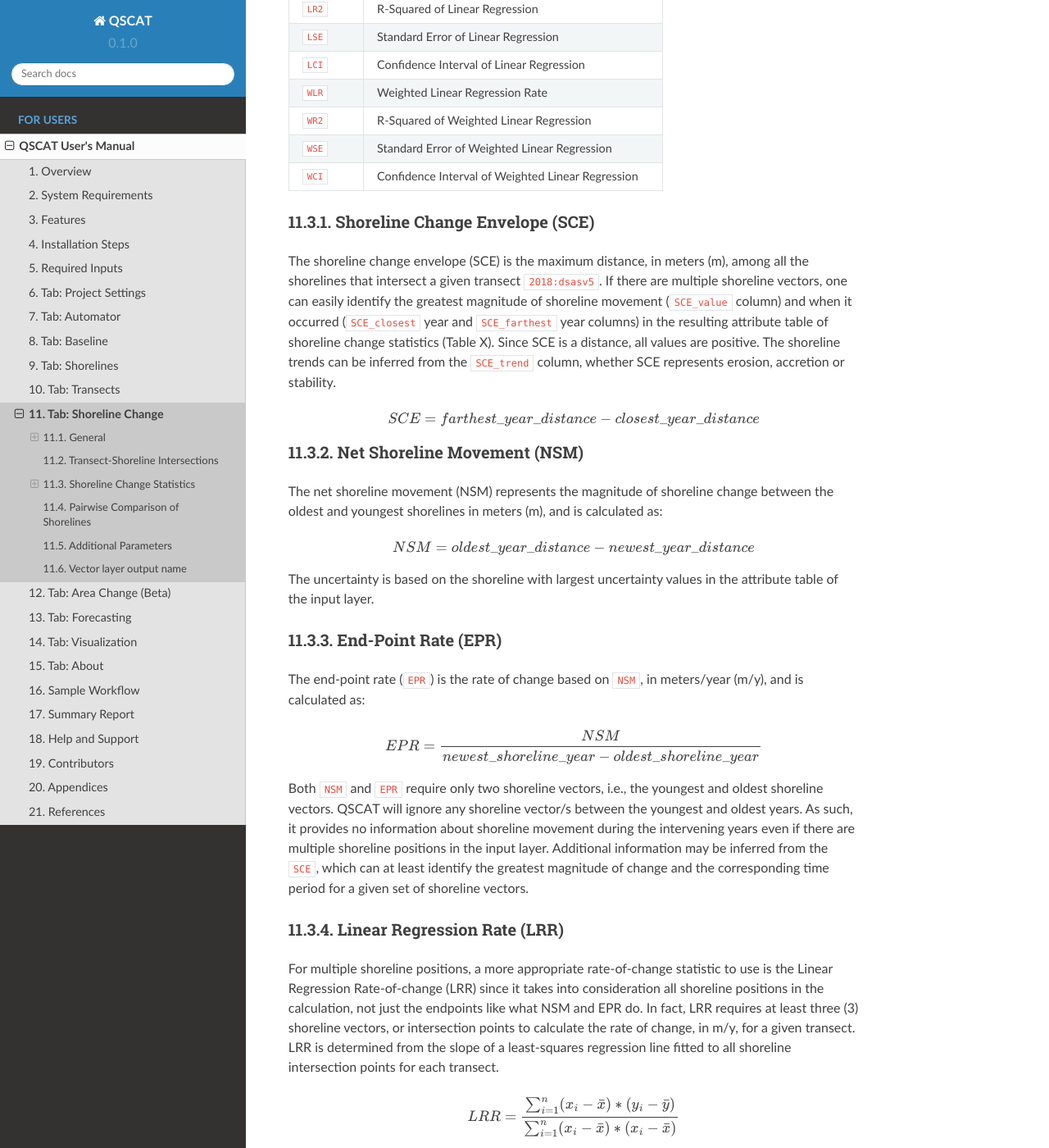
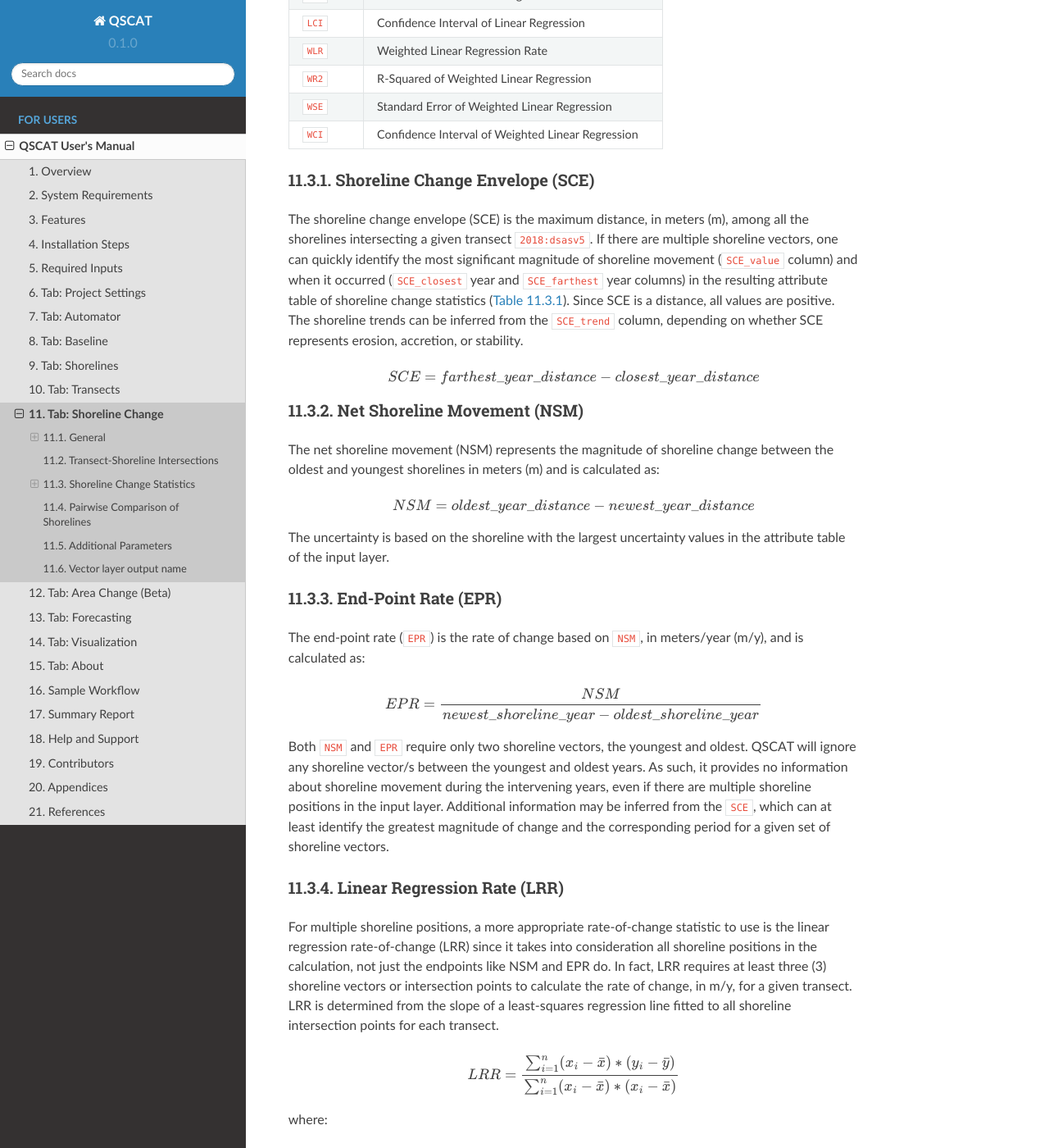
Before and after one commit to qscat/qscat, a Sphinx documentation site: the page built from docs/source/users_manual/tabs/shoreline_change.rst, in a window 1280 px wide and 1400 px high, scrolled down 3755 px. Shown: the whole window at 82% size. Built offline with Sphinx 7.4.7 and the Read the Docs theme 2.0.0, drawn with Linux system fonts in a browser that asks for light colours; cross-references to code outside the pages are shown as plain code; some of the changed text lies outside the part shown.

Commit message:
louisfacun/docs (#9)
* chore(docs): modify docs version from 1.0.0 to 0.1.0

* fix(docs): improve grammar and structure for clarity

```diff
--- a/docs/source/users_manual/tabs/shoreline_change.rst
+++ b/docs/source/users_manual/tabs/shoreline_change.rst
@@ -10,7 +10,7 @@ Tab: Shoreline Change
       :local:
       :depth: 3
 
-The :guilabel:`Shoreline Change Tab` calculate the following shoreline change statistics: (a) Shoreline Change Envelope (SCE), (b) Net Shoreline Movement (NSM), (c) End-Point Rate (EPR), and (d) Linear Regression Rate (LRR). The first three statistics (SCE, NSM, and EPR) require only two shoreline vectors while LRR requires at least three (3) shoreline vectors to compute the rate of change. Note that both SCE and NSM refer to magnitude or distance in meters (m) while EPR and LRR are rate-of-change statistics, in meters/year (m/y).
+The :guilabel:`Shoreline Change Tab` calculates the following shoreline change statistics: (a) Shoreline Change Envelope (SCE), (b) Net Shoreline Movement (NSM), (c) End-Point Rate (EPR), and (d) Linear Regression Rate (LRR). The first three statistics (SCE, NSM, and EPR) require only two shoreline vectors, while LRR requires at least three (3) shoreline vectors to compute the rate of change. SCE and NSM refer to magnitude or distance in meters (m), while EPR and LRR are rate-of-change statistics in meters/year (m/y).
 
 .. _figure_tab_shoreline_change:
 
@@ -32,18 +32,16 @@ General
 Transects layer
 ---------------
 
-Select a transect layer that will be used to calculate the selected statistics in the :guilabel:`Shoreline Change Statistics` section. The output statistics will be tabulated in the Attribute Table of this run, which can then be exported as a worksheet file and/or viewed in map format.
+This run requires a transect layer to calculate the selected statistics in the :guilabel:`Shoreline Change Statistics` section. The output statistics will be tabulated in the Attribute Table, which can then be exported as a worksheet file and/or viewed in map format.
 
 Clip transects
 --------------
 
-By default, the transects are not clipped to the farthest shoreline extent. The user can choose clip the shorelines checking this box. The clipping has no effects on the statistics, but it will make seeing statistics' transects easier.
-
+By default, the transects are not clipped to the farthest shoreline extent. However, you have the power to choose whether to clip the shorelines by checking this box. The clipping has no effects on the statistics, but it will make seeing statistics' transects easier.
 Summary reports location
 ------------------------
 
-Allows user to choose the folder on where to save the summary reports. For more information on the summary reports, see :ref:`summary_report`.
-
+Allows users to choose the folder in which to save the summary reports. For more information on the summary reports, see :ref:`summary_report`.
 
 Transect-Shoreline Intersections
 ================================
@@ -114,7 +112,7 @@ The shoreline change statistics available in QSCAT and the resulting sample attr
 Shoreline Change Envelope (SCE)
 -------------------------------
 
-The shoreline change envelope (SCE) is the maximum distance, in meters (m), among all the shorelines that intersect a given transect :cite:p:`2018:dsasv5`. If there are multiple shoreline vectors, one can easily identify the greatest magnitude of shoreline movement (``SCE_value`` column) and when it occurred (``SCE_closest`` year and ``SCE_farthest`` year columns) in the resulting attribute table of shoreline change statistics (Table X). Since SCE is a distance, all values are positive. The shoreline trends can be inferred from the ``SCE_trend`` column, whether SCE represents erosion, accretion or stability.
+The shoreline change envelope (SCE) is the maximum distance, in meters (m), among all the shorelines intersecting a given transect :cite:p:`2018:dsasv5`. If there are multiple shoreline vectors, one can quickly identify the most significant magnitude of shoreline movement (``SCE_value`` column) and when it occurred (``SCE_closest`` year and ``SCE_farthest`` year columns) in the resulting attribute table of shoreline change statistics (:numref:`table_shoreline_change_statistics`). Since SCE is a distance, all values are positive. The shoreline trends can be inferred from the ``SCE_trend`` column, depending on whether SCE represents erosion, accretion, or stability.
 
 .. math::
 
@@ -124,13 +122,13 @@ The shoreline change envelope (SCE) is the maximum distance, in meters (m), amon
 Net Shoreline Movement (NSM)
 ----------------------------
 
-The net shoreline movement (NSM) represents the magnitude of shoreline change between the oldest and youngest shorelines in meters (m), and is calculated as:
+The net shoreline movement (NSM) represents the magnitude of shoreline change between the oldest and youngest shorelines in meters (m) and is calculated as:
 
 .. math::
 
    NSM = oldest\_year\_distance - newest\_year\_distance
 
-The uncertainty is based on the shoreline with largest uncertainty values in the attribute table of the input layer.
+The uncertainty is based on the shoreline with the largest uncertainty values in the attribute table of the input layer.
 
 
 End-Point Rate (EPR)
@@ -141,12 +139,12 @@ The end-point rate (``EPR``) is the rate of change based on ``NSM``, in meters/y
 .. math::
    EPR = \frac{NSM}{newest\_shoreline\_year - oldest\_shoreline\_year}
 
-Both ``NSM`` and ``EPR`` require only two shoreline vectors, i.e., the youngest and oldest shoreline vectors. QSCAT will ignore any shoreline vector/s between the youngest and oldest years. As such, it provides no information about shoreline movement during the intervening years even if there are multiple shoreline positions in the input layer. Additional information may be inferred from the ``SCE``, which can at least identify the greatest magnitude of change and the corresponding time period for a given set of shoreline vectors.
+Both ``NSM`` and ``EPR`` require only two shoreline vectors, the youngest and oldest. QSCAT will ignore any shoreline vector/s between the youngest and oldest years. As such, it provides no information about shoreline movement during the intervening years, even if there are multiple shoreline positions in the input layer. Additional information may be inferred from the ``SCE``, which can at least identify the greatest magnitude of change and the corresponding period for a given set of shoreline vectors.
 
 
 Linear Regression Rate (LRR)
 ----------------------------
-For multiple shoreline positions, a more appropriate rate-of-change statistic to use is the Linear Regression Rate-of-change (LRR) since it takes into consideration all shoreline positions in the calculation, not just the endpoints like what NSM and EPR do. In fact, LRR requires at least three (3) shoreline vectors, or intersection points to calculate the rate of change, in m/y, for a given transect. LRR is determined from the slope of a least-squares regression line fitted to all shoreline intersection points for each transect.
+For multiple shoreline positions, a more appropriate rate-of-change statistic to use is the linear regression rate-of-change (LRR) since it takes into consideration all shoreline positions in the calculation, not just the endpoints like NSM and EPR do. In fact, LRR requires at least three (3) shoreline vectors or intersection points to calculate the rate of change, in m/y, for a given transect. LRR is determined from the slope of a least-squares regression line fitted to all shoreline intersection points for each transect.
 
 .. math::
    LRR = \frac{\sum_{i=1}^{n} (x_i - \bar{x})*(y_i - \bar{y})}{\sum_{i=1}^{n} (x_i - \bar{x})*(x_i - \bar{x})}
@@ -260,8 +258,7 @@ Pairwise Comparison of Shorelines
 
    Shoreline Change Statistics section in Shoreline Change tab.
 
-By default, NSM and EPR calculate the magnitude and rate of shoreline changes respectively between the oldest and most recent shorelines even if multiple shorelines are available. In QSCAT, the algorithm for calculating NSM and EPR can be applied to any two shorelines from the selected shorelines layer by specifying the dates of the two shorelines for comparison. While LRR can estimate the net rate of change among multiple shorelines, the pairwise comparison can lead to a better understanding of how the shoreline has evolved over different time periods, and the possible causes of the observed trends.
-
+By default, NSM and EPR calculate the magnitude and rate of shoreline changes between the oldest and most recent shorelines, even if multiple shorelines are available. In QSCAT, the algorithm for calculating NSM and EPR can be applied to any two shorelines from the selected shoreline layer by specifying the dates of the two shorelines for comparison. While LRR can estimate the net rate of change among multiple shorelines, the pairwise comparison can better understand how the shoreline has evolved over different periods, as well as the possible causes of the observed trends.
 
 Additional Parameters
 =====================
```
Also changed, not shown: other parts of docs/source/users_manual/tabs/shoreline_change.rst (+2 -2 lines).
